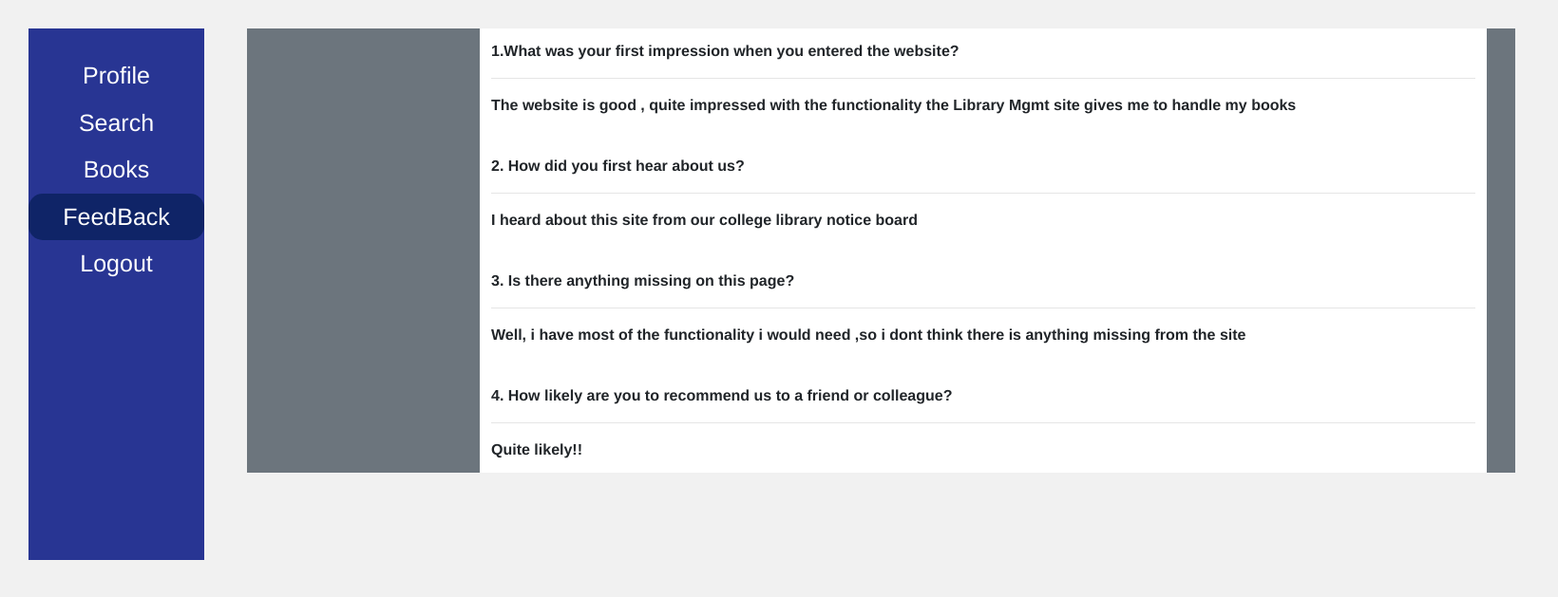
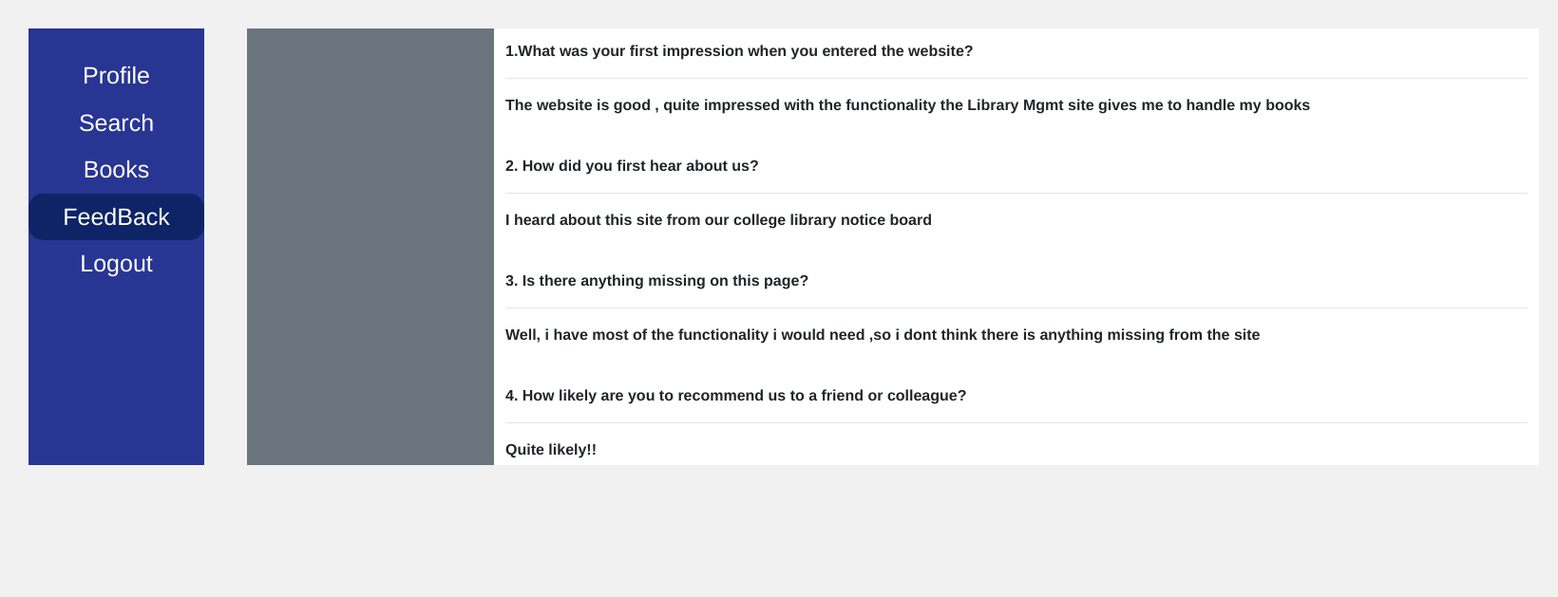
Before and after one commit to whitehammer55/LibraryMgmtSys, a PHP site: page /survey.php in a window 1640 px wide. Shown: the part 100-729 px from the top of the page at 95% size. Run offline with PHP 8.4, Linux system fonts and the light colour scheme; a user stored in the database is signed in; data comes from the database, SQL or seed files in the repository; lists and menus that the app fills with data are empty.

Commit message:
fixed scrollbar, remember me font color, signup validation,survey table

```diff
--- a/add_books.php
+++ b/add_books.php
@@ -6,7 +6,7 @@
         <meta charset="UTF-8">
         <meta name="viewport" content="width=device-width, initial-scale=1.0">
         <meta http-equiv="X-UA-Compatible" content="ie=edge">
-        <title>Document</title>
+        <title>Library Management system | Add Books</title>
         <link rel="stylesheet" href="https://stackpath.bootstrapcdn.com/bootstrap/4.1.3/css/bootstrap.min.css" integrity="sha384-MCw98/SFnGE8fJT3GXwEOngsV7Zt27NXFoaoApmYm81iuXoPkFOJwJ8ERdknLPMO" crossorigin="anonymous">
         <link rel="stylesheet" type="text/css" href="style.php">
     </head>
@@ -119,7 +119,7 @@
         </div>
 
         <div class="container-fluid">
-            <div class="main-content">
+            <div class="main-content add-bks">
                 <form name="add_books" action="<?= $_SERVER['PHP_SELF']?>" method="POST" class="form-horizontal add-bks">
                     <div class="form-group input-group add-bks">
                         <p class="p add-bks">Enter the ISBN of the Book :
--- a/books.php
+++ b/books.php
@@ -8,7 +8,7 @@
         <meta name="viewport" content="width=device-width, initial-scale=1.0">
         <meta http-equiv="X-UA-Compatible" content="ie=edge">
         <link rel="stylesheet" href="https://stackpath.bootstrapcdn.com/bootstrap/4.1.3/css/bootstrap.min.css" integrity="sha384-MCw98/SFnGE8fJT3GXwEOngsV7Zt27NXFoaoApmYm81iuXoPkFOJwJ8ERdknLPMO" crossorigin="anonymous">
-        <title>Document</title>
+        <title>Library Management system | Books</title>
         <link rel="stylesheet" type="text/css" href="style.php">
     </head>
     <body class="bg">
--- a/delete_books.php
+++ b/delete_books.php
@@ -7,7 +7,7 @@
         <meta charset="UTF-8">
         <meta name="viewport" content="width=device-width, initial-scale=1.0">
         <meta http-equiv="X-UA-Compatible" content="ie=edge">
-        <title>Document</title>
+        <title>Library Management system | Delete Books</title>
         <link rel="stylesheet" type="text/css" href="style.php">
         <style type="text/css">
 
--- a/index.php
+++ b/index.php
@@ -7,7 +7,7 @@
         <meta charset="UTF-8">
         <meta name="viewport" content="width=device-width, initial-scale=1.0">
         <meta http-equiv="X-UA-Compatible" content="ie=edge">
-        <title>Document</title>
+        <title>Library Management system | Home</title>
         <link rel="stylesheet" href="https://stackpath.bootstrapcdn.com/bootstrap/4.1.3/css/bootstrap.min.css" integrity="sha384-MCw98/SFnGE8fJT3GXwEOngsV7Zt27NXFoaoApmYm81iuXoPkFOJwJ8ERdknLPMO" crossorigin="anonymous">
         <link rel="stylesheet" type="text/css" href="style.php">
 
--- a/issue_books.php
+++ b/issue_books.php
@@ -6,7 +6,7 @@
         <meta charset="UTF-8">
         <meta name="viewport" content="width=device-width, initial-scale=1.0">
         <meta http-equiv="X-UA-Compatible" content="ie=edge">
-        <title>Document</title>
+        <title>Library Management system | Issue Books</title>
         <link rel="stylesheet" href="https://stackpath.bootstrapcdn.com/bootstrap/4.1.3/css/bootstrap.min.css" integrity="sha384-MCw98/SFnGE8fJT3GXwEOngsV7Zt27NXFoaoApmYm81iuXoPkFOJwJ8ERdknLPMO" crossorigin="anonymous">
         <link rel="stylesheet" type="text/css" href="style.php">
     </head>
--- a/login.php
+++ b/login.php
@@ -7,7 +7,7 @@
         <meta name="viewport" content="width = device-width, initial-scale=1">
         <link rel="stylesheet" href="https://stackpath.bootstrapcdn.com/bootstrap/4.1.3/css/bootstrap.min.css" integrity="sha384-MCw98/SFnGE8fJT3GXwEOngsV7Zt27NXFoaoApmYm81iuXoPkFOJwJ8ERdknLPMO" crossorigin="anonymous">
         <link rel="stylesheet" type="text/css" href="style.php">
-        <title>Login</title>
+        <title>Library Management system | Login</title>
         <script type="text/javascript">
             function validateForm(){
                 u_id = document.getElementById('u_id').value;
--- a/reissue_return_books.php
+++ b/reissue_return_books.php
@@ -6,7 +6,7 @@
         <meta charset="UTF-8">
         <meta name="viewport" content="width=device-width, initial-scale=1.0">
         <meta http-equiv="X-UA-Compatible" content="ie=edge">
-        <title>Document</title>
+        <title>Library Management system | Reissue/Return Books</title>
         <link rel="stylesheet" href="https://stackpath.bootstrapcdn.com/bootstrap/4.1.3/css/bootstrap.min.css" integrity="sha384-MCw98/SFnGE8fJT3GXwEOngsV7Zt27NXFoaoApmYm81iuXoPkFOJwJ8ERdknLPMO" crossorigin="anonymous">
         <link rel="stylesheet" type="text/css" href="style.php">
     </head>
--- a/search_for_books.php
+++ b/search_for_books.php
@@ -7,7 +7,7 @@
         <meta charset="UTF-8">
         <meta name="viewport" content="width=device-width, initial-scale=1.0">
         <meta http-equiv="X-UA-Compatible" content="ie=edge">
-        <title>Document</title>
+        <title>Library Management system | Search</title>
         <link rel="stylesheet" href="https://stackpath.bootstrapcdn.com/bootstrap/4.1.3/css/bootstrap.min.css" integrity="sha384-MCw98/SFnGE8fJT3GXwEOngsV7Zt27NXFoaoApmYm81iuXoPkFOJwJ8ERdknLPMO" crossorigin="anonymous">
         <link rel="stylesheet" type="text/css" href="style.php">
     </head>
@@ -140,7 +140,7 @@
                     $result = $mysqli->query($sql);
 
             ?>
-            <div class="table-content">
+            <div class="table-content sfb">
                 <table class="table table-borderless">
                     <thead>
                         <tr>
--- a/style.php
+++ b/style.php
@@ -29,18 +29,40 @@
 
     /* + 10 is provide gap between side bar and main content */
 }
+.main-content.add-bks{
+    background-color: #6c757d;
+    margin-left: <?php echo (SIDE_NAV_WIDTH + 60) . 'px'; ?>;
+    margin-top: 30px;
+    margin-right: 30px;
+    width: 1100px;
+    height: 460px;
+    overflow: auto;
+}
 .table-content {
     background-color: white;
     margin-left: <?php echo (SIDE_NAV_WIDTH + 60) . 'px'; ?>;
     margin-top: 30px;
     margin-right: 30px;
+    width: 1100px;
+    height: 290px;
+    overflow: auto;
+}
+.table-content.survey {
+    background-color: white;
+    margin-left: <?php echo (SIDE_NAV_WIDTH + 60) . 'px'; ?>;
+    margin-top: 30px;
+    margin-right: 30px;
+    width: 1100px;
+    height: 460px;
+    overflow: auto;
 /*    overflow: auto;*/
+
 }
 .nav-bar {
     background-color: #283593;
     width: <?php echo SIDE_NAV_WIDTH . 'px'; ?>;
     position: fixed; /* Fixed Sidebar (stay in place on scroll) */
-    height: 560px; /* Full-height */
+    height: 460px; /* Full-height */
     /*z-index: 1;*/  /*Stay on top */
     margin-top: 30px;
     margin-left: 30px;
@@ -67,7 +89,22 @@
                 margin-left: 300px;
                 margin-top: 25px;
            }
+/*           Signup Validation*/
+            .signup_success_div_p {
+                width: 40%;
+                margin: auto;
+                position: relative;
+                padding: 10px;
+                top: 50%;
+                transform: translateY(-50%);
 
+
+                text-align: center;
+                background-color: #f1f1f4;
+                font-size: 1.5em;
+                border: 1px solid #f1f1e1;
+                border-radius: 10px;
+            }
 /*Login Validation Page*/
 			.login-validation{
 				margin-left: 170px;
@@ -231,9 +268,7 @@
                     margin-left: 25px;
                     margin-top: 15px;
                 }
-                .custom-control-label{
-                	color: white;
-                }
+
                 .form-control.btn.btn-primary.custom-btn.sfb{
                     width: 320px;
                     background-color: #001064;
--- a/survey.php
+++ b/survey.php
@@ -16,7 +16,7 @@
         <meta charset="UTF-8">
         <meta name="viewport" content="width=device-width, initial-scale=1.0">
         <meta http-equiv="X-UA-Compatible" content="ie=edge">
-        <title>Document</title>
+        <title>Library Management system | Survey Form</title>
 
         <link rel="stylesheet" type="text/css" href="style.php">
     </head>
@@ -108,6 +108,7 @@
                                     </div>
                                 </form>
             </div>
+        </div>
                                 <?php
                             }// not submitted before
                             else {
@@ -125,8 +126,8 @@
 
 
                                  ?>
-
-                        <div class="table-content">
+                        <div class="container-fluid">
+                            <div class="table-content survey">
                                 <table class="table table-borderless sfb" >
                                     <thead class="sfb">
                                         <tr class="sfb">
@@ -156,6 +157,7 @@
                                     </thead>
                                 </table>
                             </div>
+                        </div>
                             <!-- TR for Post -->
 
 
--- a/survey_result.php
+++ b/survey_result.php
@@ -7,7 +7,7 @@
     <meta charset="UTF-8">
     <meta name="viewport" content="width=device-width, initial-scale=1.0">
     <meta http-equiv="X-UA-Compatible" content="ie=edge">
-    <title>Document</title>
+    <title>Library Management system | Survey Result</title>
 
     <link rel="stylesheet" type="text/css" href="style.php">
 
@@ -29,7 +29,7 @@
             require_once 'common/nav-bar.php' ?>
     </div>
 
-    <div class="table-content">
+    <div class="table-content survey">
         <?php
 
         $mysqli = new mysqli(DB_HOST, DB_USER, DB_PASS, DB_NAME);
```
Also changed, not shown: sign_up.php (+30 -6 lines). Lines whose indentation alone changed are shown as unchanged.
